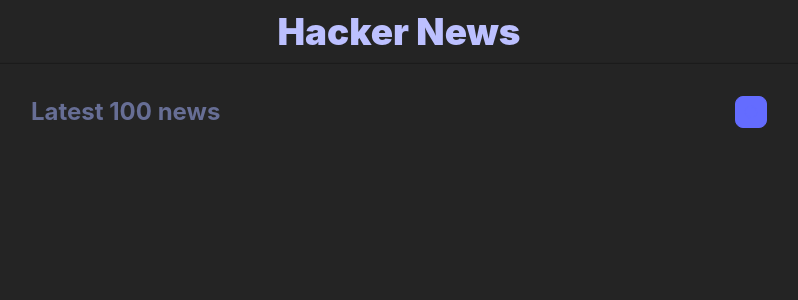
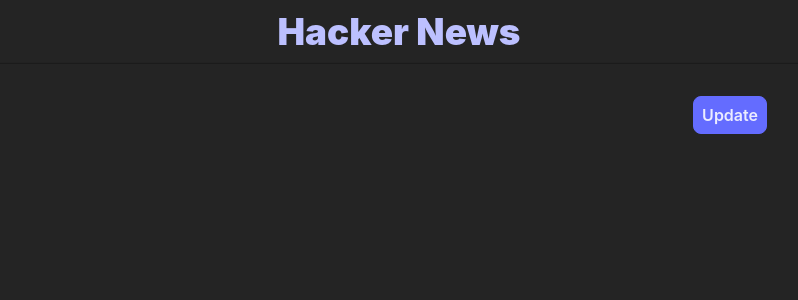
Before and after one commit to Paavveel/hacker-news, a React (Vite) app in the folder client/: page / in a window 1280 px wide. Shown: the top 300 px of the page, without its empty margins (241-1039 px from the left). Built offline with nearby package versions, Linux system fonts and the light colour scheme.

Commit message:
fix: Main page header

```diff
--- a/client/src/pages/MainPage/MainPage.module.css
+++ b/client/src/pages/MainPage/MainPage.module.css
@@ -1,19 +1,10 @@
 .container {
   display: flex;
   align-items: center;
-  justify-content: space-between;
+  justify-content: flex-end;
 
   width: 100%;
   padding: 2rem 2rem 0;
-}
-
-.button {
-  display: flex;
-  align-items: center;
-  justify-content: center;
-
-  width: 2rem;
-  height: 2rem;
 }
 
 @media screen and (max-width: 768px) {
--- a/client/src/pages/MainPage/MainPage.tsx
+++ b/client/src/pages/MainPage/MainPage.tsx
@@ -1,22 +1,13 @@
 import cn from 'classnames';
-import { SlRefresh } from 'react-icons/sl';
-import { Button, Typography } from '../../components';
+import { Button } from '../../components';
 import styles from './MainPage.module.css';
 
 export const MainPage = () => {
   return (
     <>
       <div className={cn(styles.container)}>
-        <Typography
-          color='secondary'
-          size='l'
-          weight='bold'
-          className={styles.label}
-        >
-          Latest 100 news
-        </Typography>
-        <Button appearance='primary' className={cn(styles.button)}>
-          <SlRefresh className={cn(styles.icon)} />
+        <Button appearance='primary'>
+          <span>Update</span>
         </Button>
       </div>
     </>
```
